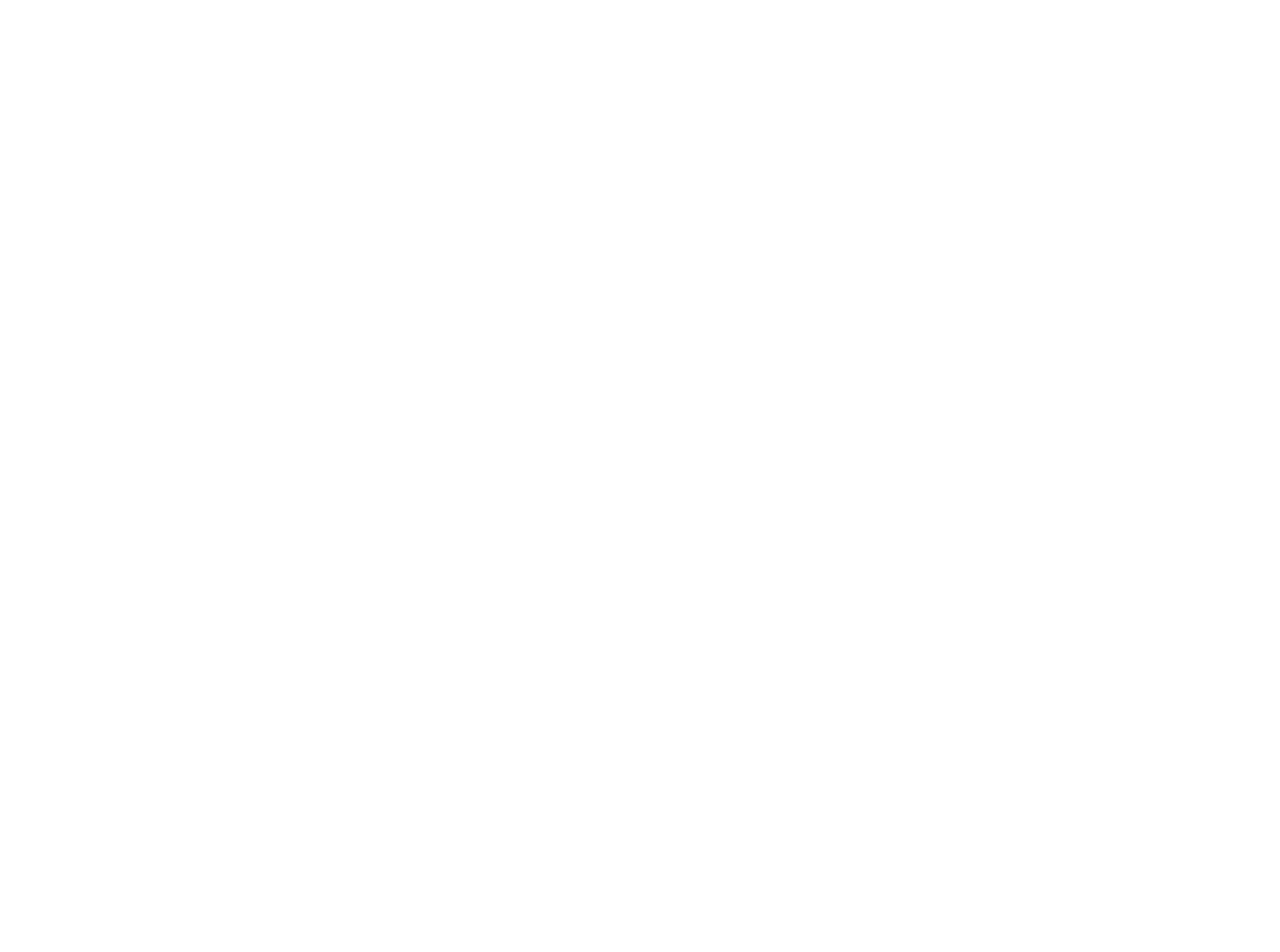
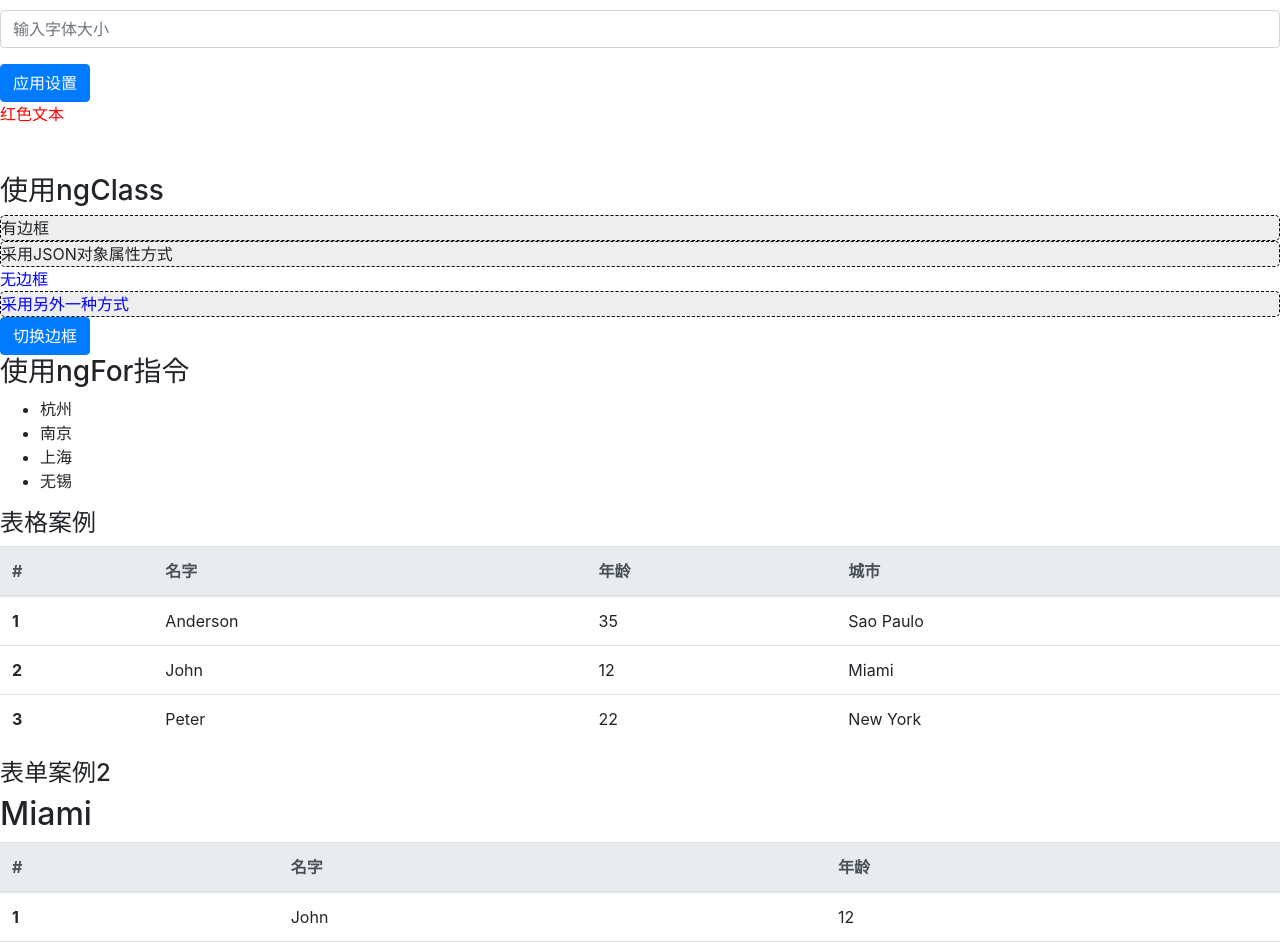
Before and after one commit to 22-Pig/Angular_study, an Angular app in the folder instruction/: page / in a window 1280 px wide. Shown: the part 340-1292 px from the top of the page. Before the commit the page ends 800 px from the top, so only its background shows below. Built offline with nearby package versions, Linux system fonts and the light colour scheme.

Commit message:
指令完成

```diff
--- a/instruction/src/app/app.component.css
+++ b/instruction/src/app/app.component.css
@@ -0,0 +1,12 @@
+.bordered{
+    border:1px dashed black;
+    background-color: #eee;
+}
+
+.blue{
+    color: blue;
+}
+
+.round{
+    border-radius: 5px;
+}
--- a/instruction/src/app/app.component.html
+++ b/instruction/src/app/app.component.html
@@ -20,3 +20,91 @@
   <p *ngSwitchCase="10">满分</p>
   <p *ngSwitchDefault>其他</p>
 </div>
+
+<p [style.background-color]="'pink'">这里直接采用style属性</p>
+<p [ngStyle]="{'background-color':'white','color':'orange'}">这里采用的是ngStyle</p>
+
+<form>
+  <h3>动态使用ngStyle</h3>
+  <div class="form-group">
+    <label for="iptColor">颜色</label>
+    <input type="text" class="form-control" id="iptColor" aria-describedby="color" placeholder="输入颜色" #colorinput>
+  </div>
+  <div class="form-group">
+    <label for="iptTextSize">字体大小</label>
+    <input type="text" class="form-control" id="iptTextSize" aria-describedby="font size" placeholder="输入字体大小"
+      #fontinput>
+  </div>
+  <a class="btn btn-primary" href="#" role="button" (click)="apply(colorinput.value,fontinput.value)">应用设置</a>
+
+  <div>
+    <span [ngStyle]="{color: 'red'}" [style.font-size]="fontSize">
+      红色文本
+    </span>
+  </div>
+
+  <div [style.background-color]="color" style="color: white;">
+    {{color}} 背景色
+  </div>
+
+  <div [ngStyle]="{'color': 'white', 'background-color':color,'font-size':fontSize}">
+    使用ngStyle动态修改
+  </div>
+
+
+  <h3>使用ngClass</h3>
+  <div [ngClass]="{bordered: isBoredered,blue:false,round:true}">有边框</div>
+  <div [ngClass]="classObj">采用JSON对象属性方式</div>
+  <div [ngClass]="{bordered: !isBoredered,blue:true}">无边框</div>
+  <div [ngClass]="['bordered','blue','round']">采用另外一种方式</div>
+  <a class="btn btn-primary" href="#" (click)="toggleBorder()">切换边框</a>
+
+
+  <h3>使用ngFor指令</h3>
+  <ul>
+    <li *ngFor='let city of cities'>{{city}}</li>
+    <!-- ngFor指令放在哪个标签上面，就生成对应的多个标签 -->
+  </ul>
+
+  <h4>表格案例</h4>
+  <table class="table">
+    <thead class="thead-light">
+      <tr>
+        <th scope="col">#</th>
+        <th scope="col">名字</th>
+        <th scope="col">年龄</th>
+        <th scope="col">城市</th>
+      </tr>
+    </thead>
+    <tbody>
+      <tr *ngFor='let p of people;let i = index'>
+        <th scope="row">{{i+1}}</th>
+        <td>{{p.name}}</td>
+        <td>{{p.age}}</td>
+        <td>{{p.city}}</td>
+      </tr>
+    </tbody>
+  </table>
+
+
+  <h4>表单案例2</h4>
+  <div *ngFor='let p of peopleByCity'>
+    <h2>{{p.city}}</h2>
+    <table class="table">
+      <thead class="thead-light">
+        <tr>
+          <th scope="col">#</th>
+          <th scope="col">名字</th>
+          <th scope="col">年龄</th>
+        </tr>
+      </thead>
+      <tbody>
+        <tr *ngFor='let p2 of p.people;let i = index'>
+          <th scope="row">{{i+1}}</th>
+          <td>{{p2.name}}</td>
+          <td>{{p2.age}}</td>
+        </tr>
+      </tbody>
+    </table>
+  </div>
+</form>
--- a/instruction/src/app/app.component.ts
+++ b/instruction/src/app/app.component.ts
@@ -12,6 +12,46 @@ export class AppComponent {
 
   score = 70;
 
+  color: string;
+  fontSize: string;
+
+  isBoredered = true;
+
+  classObj = {
+    bordered: this.isBoredered,
+    blue: false,
+    round: true
+  }
+
+  cities = ['杭州', '南京', '上海', '无锡'];
+  people = [];
+
+  peopleByCity = [];
+
+  constructor() {
+    this.people = [
+      { name: 'Anderson', age: 35, city: 'Sao Paulo' },
+      { name: 'John', age: 12, city: 'Miami' },
+      { name: 'Peter', age: 22, city: 'New York' }
+    ];
+
+    this.peopleByCity = [
+      {
+        city: 'Miami',
+        people: [
+          { name: 'John', age: 12 },
+          { name: 'Angel', age: 22 }
+        ]
+      },
+      {
+        city: 'Sao Paulo',
+        people: [
+          { name: 'Anderson', age: 35 },
+          { name: 'Felipe', age: 36 }
+        ]
+      }
+    ];
+  }
   onToggle() {
     this.shouldShow = !this.shouldShow;
     return false;
@@ -25,4 +65,13 @@ export class AppComponent {
     const inputEle = <HTMLInputElement>evt.target;
     this.score = Number(inputEle.value);
   }
+
+  apply(color: string, fontSzie: string) {
+    this.color = color;
+    this.fontSize = fontSzie;
+  }
+
+  toggleBorder() {
+    this.isBoredered = !this.isBoredered;
+  }
 }
--- a/instruction/src/index.html
+++ b/instruction/src/index.html
@@ -1,13 +1,18 @@
 <!doctype html>
 <html lang="en">
+
 <head>
   <meta charset="utf-8">
   <title>Instruction</title>
   <base href="/">
   <meta name="viewport" content="width=device-width, initial-scale=1">
   <link rel="icon" type="image/x-icon" href="favicon.ico">
+  <link rel="stylesheet" href="https://cdn.jsdelivr.net/npm/bootstrap@4.4.1/dist/css/bootstrap.min.css"
+    integrity="sha384-Vkoo8x4CGsO3+Hhxv8T/Q5PaXtkKtu6ug5TOeNV6gBiFeWPGFN9MuhOf23Q9Ifjh" crossorigin="anonymous">
 </head>
+
 <body>
   <app-root></app-root>
 </body>
+
 </html>
```
Also changed, not shown: 11 other files (tests, documents, lock files or other folders).
